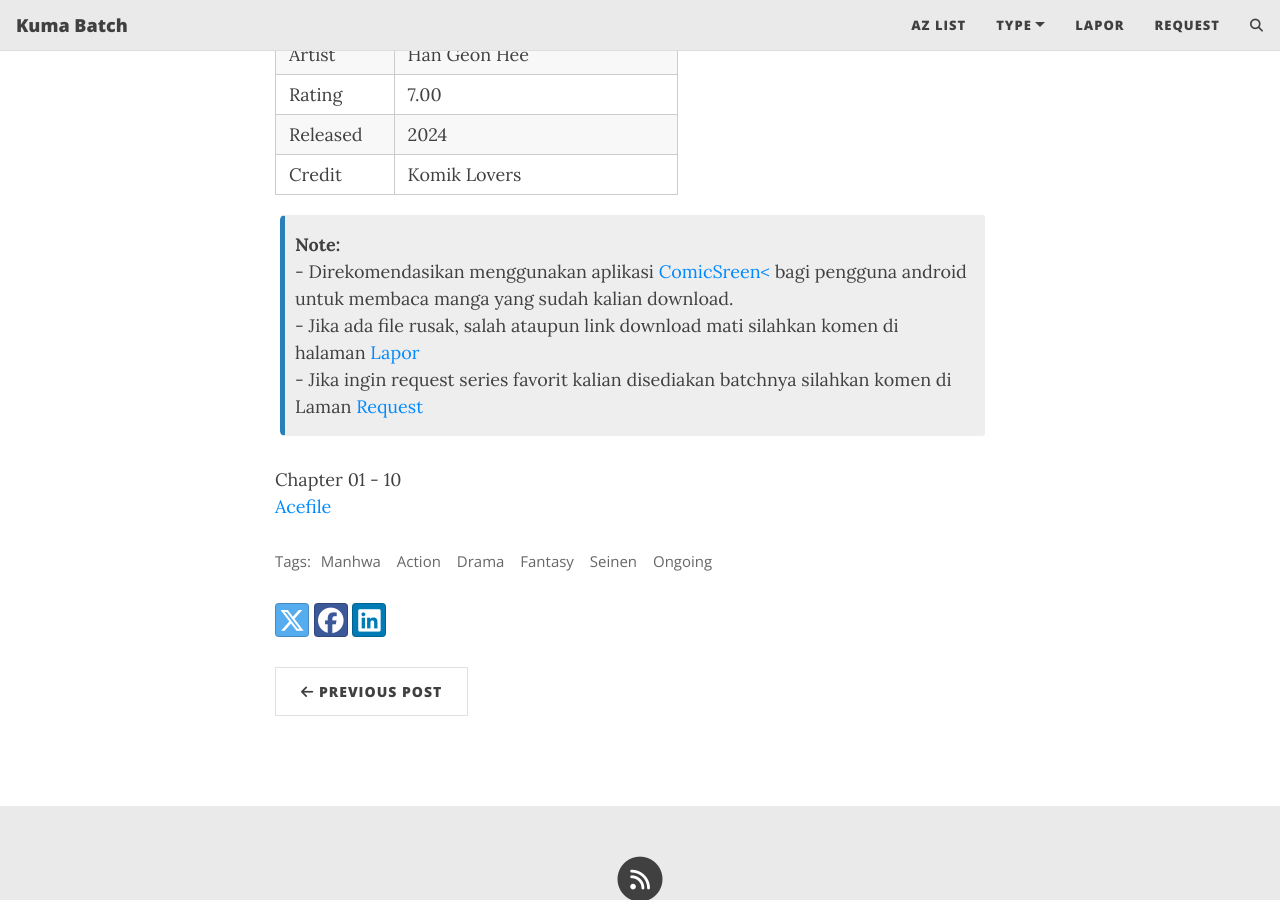
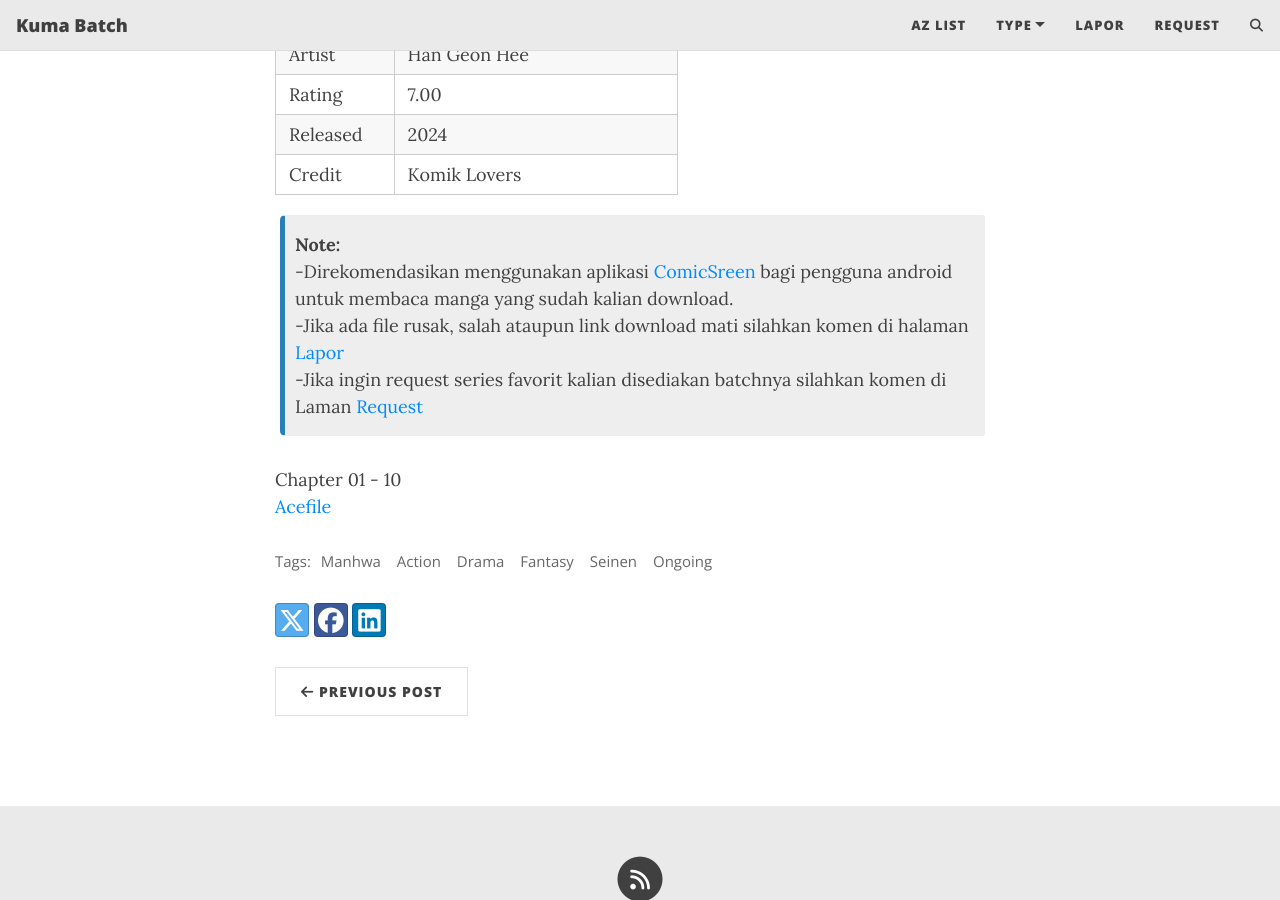
Before and after one commit to kumabatch/kumabatch.github.io, a Jekyll site: the page built from _posts/2024-08-01-voidman.md, in a window 1280 px wide and 900 px high, scrolled down 704 px. Built offline with Jekyll 4.4.1, drawn with Linux system fonts in a browser that asks for light colours; comment, search, counter and statistics services are not loaded.

```diff
--- a/_posts/2024-08-01-voidman.md
+++ b/_posts/2024-08-01-voidman.md
@@ -25,9 +25,9 @@ author: Neko
 
 {: .box-note}
 **Note:** <br>
-	- Direkomendasikan menggunakan aplikasi [ComicSreen<](https://play.google.com/store/apps/details?id=com.viewer.comicscreen) bagi pengguna android untuk membaca manga yang sudah kalian download. <br>
-	- Jika ada file rusak, salah ataupun link download mati silahkan komen di halaman [Lapor](https://kumabatch.github.io/lapor/) <br>
-	- Jika ingin request series favorit kalian disediakan batchnya silahkan komen di Laman [Request](https://kumabatch.github.io/request/)
+	-Direkomendasikan menggunakan aplikasi [ComicSreen](https://play.google.com/store/apps/details?id=com.viewer.comicscreen) bagi pengguna android untuk membaca manga yang sudah kalian download. <br>
+	-Jika ada file rusak, salah ataupun link download mati silahkan komen di halaman [Lapor](https://kumabatch.github.io/lapor/) <br>
+	-Jika ingin request series favorit kalian disediakan batchnya silahkan komen di Laman [Request](https://kumabatch.github.io/request/)
 
 Chapter 01 - 10<br>
 <a href="http://ouo.io/qs/OzRuKBTK?s=https://acefile.co/f/106514580/kumabatch-void-man-01-10-pdf" rel="nofollow" target="_blank" title="Acefile">Acefile</a>
```
